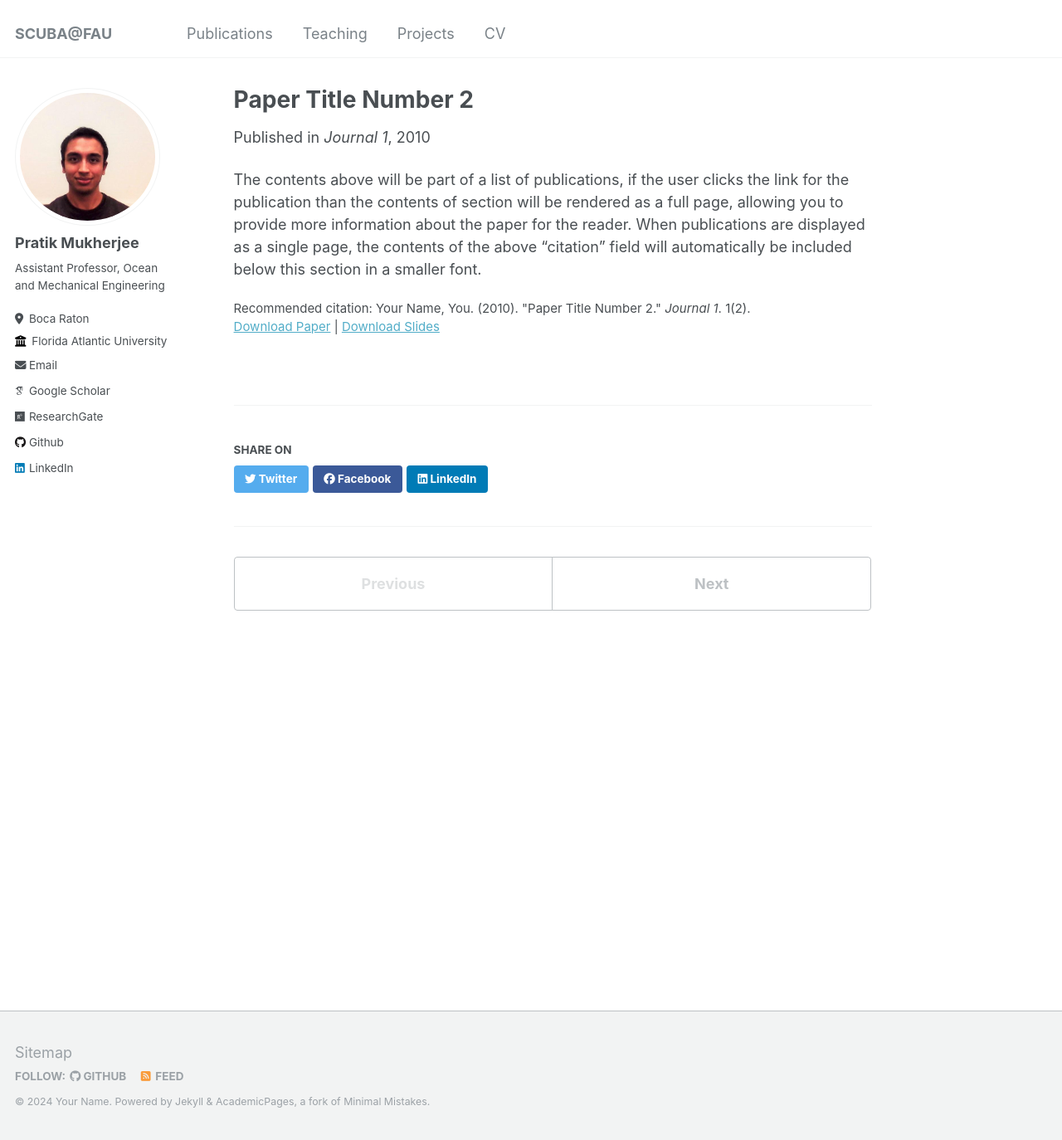
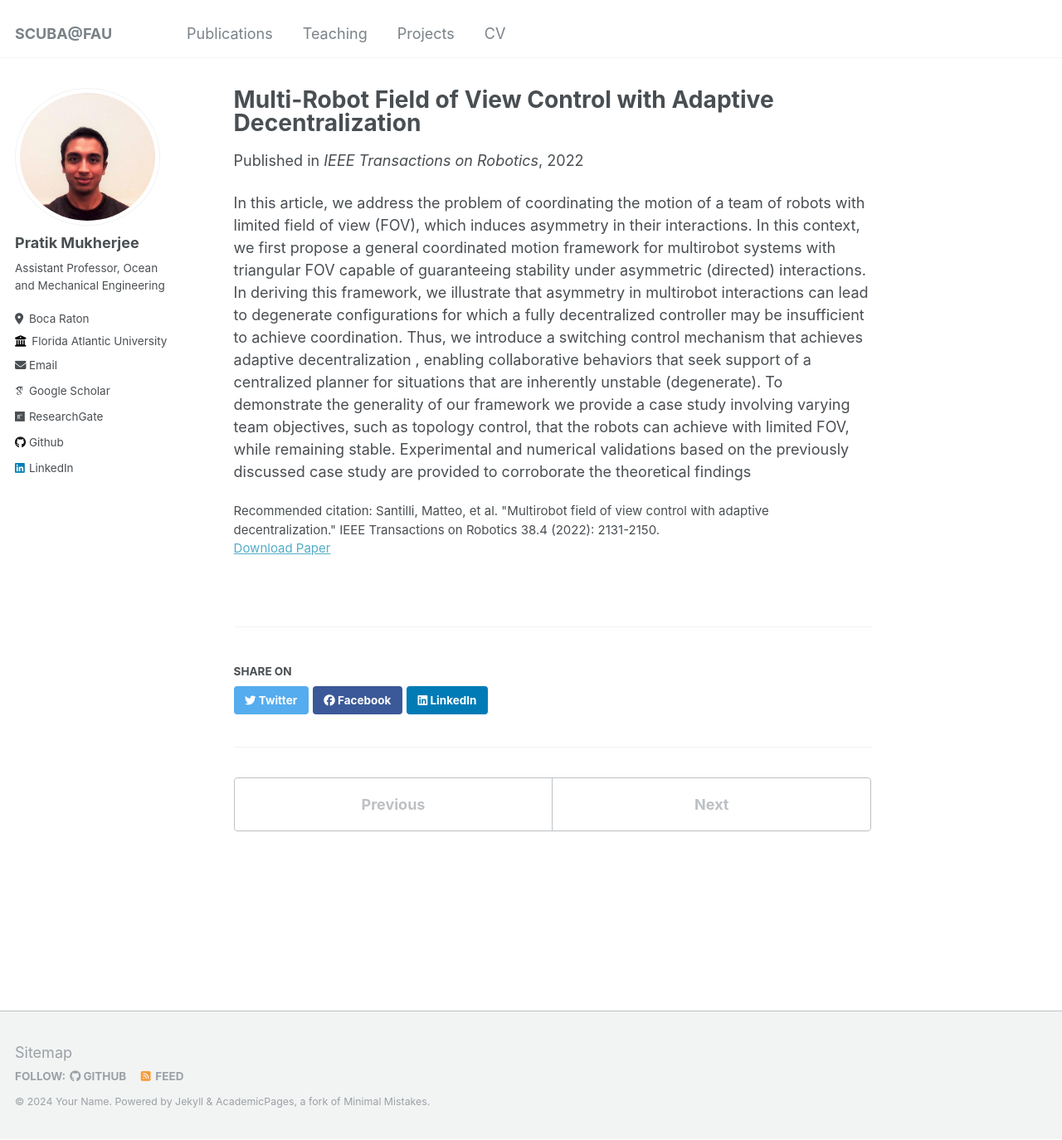
Before and after one commit to mukhe027/mukhe027.github.io, a Jekyll site: the page built from _publications/2010-10-01-paper-title-number-2.md, in a window 1280 px wide and 1374 px high. Shown: the whole window at 83% size. Built offline with Jekyll 4.4.1, drawn with Linux system fonts in a browser that asks for light colours; some web fonts are replaced.

Commit message:
added more paper

```diff
--- a/_publications/2010-10-01-paper-title-number-2.md
+++ b/_publications/2010-10-01-paper-title-number-2.md
@@ -1,13 +1,13 @@
 ---
-title: "Paper Title Number 2"
+title: "Multi-Robot Field of View Control with Adaptive Decentralization"
 collection: publications
 permalink: /publication/2010-10-01-paper-title-number-2
-excerpt: 'This paper is about the number 2. The number 3 is left for future work.'
-date: 2010-10-01
-venue: 'Journal 1'
-slidesurl: 'http://academicpages.github.io/files/slides2.pdf'
-paperurl: 'http://academicpages.github.io/files/paper2.pdf'
-citation: 'Your Name, You. (2010). &quot;Paper Title Number 2.&quot; <i>Journal 1</i>. 1(2).'
+excerpt: 'Experimental Validation of topology control of multi-robot system.'
+date: 2022-10-01
+venue: 'IEEE Transactions on Robotics'
+# slidesurl: 'http://academicpages.github.io/files/slides2.pdf'
+paperurl: 'https://ieeexplore.ieee.org/abstract/document/9698245'
+citation: 'Santilli, Matteo, et al. "Multirobot field of view control with adaptive decentralization." IEEE Transactions on Robotics 38.4 (2022): 2131-2150.'
 ---
 
-The contents above will be part of a list of publications, if the user clicks the link for the publication than the contents of section will be rendered as a full page, allowing you to provide more information about the paper for the reader. When publications are displayed as a single page, the contents of the above "citation" field will automatically be included below this section in a smaller font.
+In this article, we address the problem of coordinating the motion of a team of robots with limited field of view (FOV), which induces asymmetry in their interactions. In this context, we first propose a general coordinated motion framework for multirobot systems with triangular FOV capable of guaranteeing stability under asymmetric (directed) interactions. In deriving this framework, we illustrate that asymmetry in multirobot interactions can lead to degenerate configurations for which a fully decentralized controller may be insufficient to achieve coordination. Thus, we introduce a switching control mechanism that achieves adaptive decentralization , enabling collaborative behaviors that seek support of a centralized planner for situations that are inherently unstable (degenerate). To demonstrate the generality of our framework we provide a case study involving varying team objectives, such as topology control, that the robots can achieve with limited FOV, while remaining stable. Experimental and numerical validations based on the previously discussed case study are provided to corroborate the theoretical findings
```
Also changed, not shown: _publications/2009-10-01-paper-title-number-1.md (+1 -1 lines), _publications/2015-10-01-paper-title-number-3.md (+8 -8 lines).
